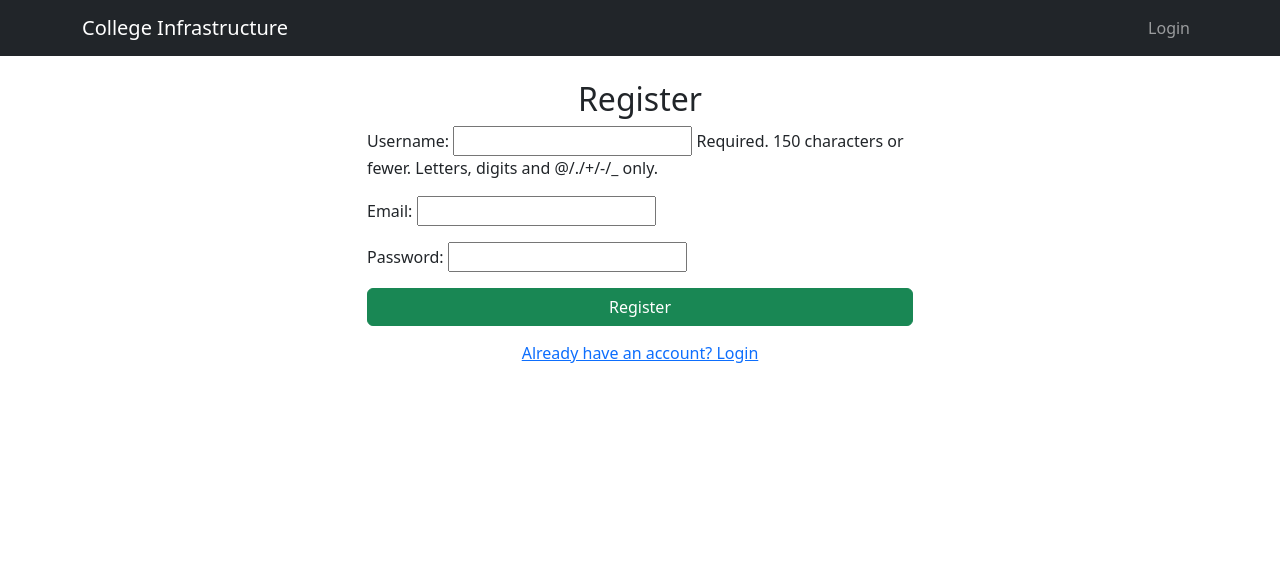
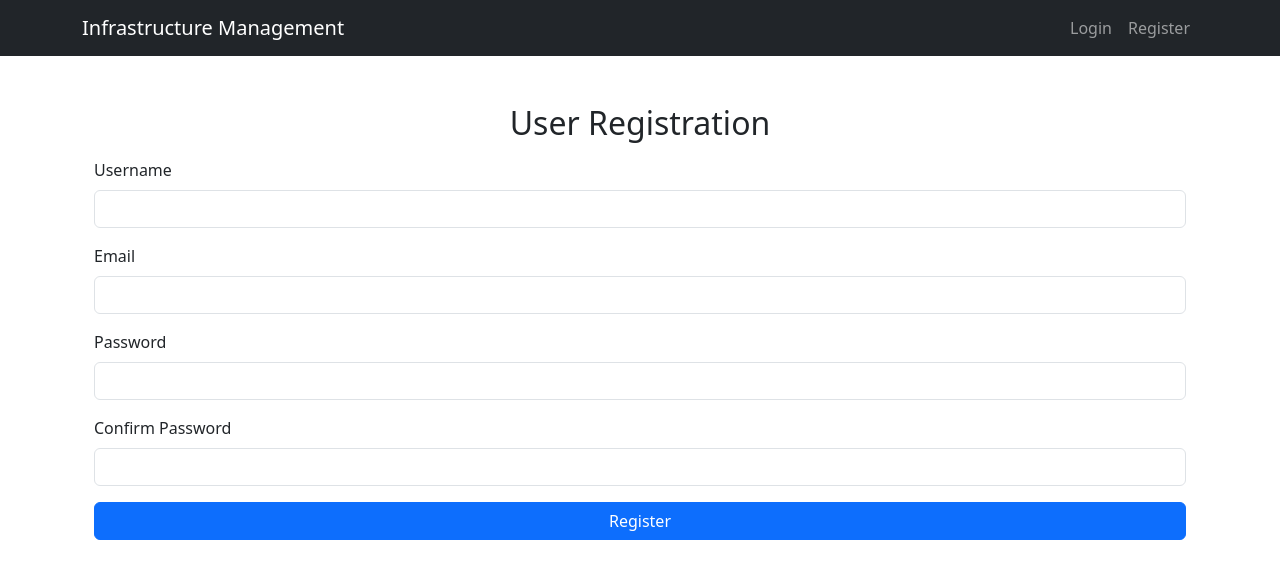
Before and after one commit to josephjmwaka/CoICT-Campus-Infra-management-System, a Django app: page /accounts/register/ in a window 1280 px wide. Shown: the top 579 px of the page. Run offline with Django 5.2, Linux system fonts and the light colour scheme.

Commit message:
Add user profile and edit profile, password functionalities

```diff
--- a/accounts/forms.py
+++ b/accounts/forms.py
@@ -2,14 +2,38 @@ from django import forms
 from django.contrib.auth.models import User
 
 class UserRegistrationForm(forms.ModelForm):
+    password = forms.CharField(widget=forms.PasswordInput, label="Password")
+    confirm_password = forms.CharField(widget=forms.PasswordInput, label="Confirm Password")
     email = forms.EmailField(required=True)
 
     class Meta:
         model = User
-        fields = ['username', 'email', 'password']
+        fields = ['username', 'email', 'password', 'confirm_password']
+
+    def clean(self):
+        cleaned_data = super().clean()
+        password = cleaned_data.get("password")
+        confirm_password = cleaned_data.get("confirm_password")
+
+        if password and confirm_password and password != confirm_password:
+            raise forms.ValidationError("Passwords do not match!")
+
+        return cleaned_data
 
     def clean_email(self):
         email = self.cleaned_data.get('email')
         if User.objects.filter(email=email).exists():
             raise forms.ValidationError("Email is already in use.")
         return email
+
+    def save(self, commit=True):
+        user = super().save(commit=False)
+        user.set_password(self.cleaned_data["password"])  # Hash password
+        if commit:
+            user.save()
+        return user
+
+class UserProfileForm(forms.ModelForm):
+    class Meta:
+        model = User
+        fields = ['username', 'email', 'first_name', 'last_name']
--- a/accounts/templates/accounts/register.html
+++ b/accounts/templates/accounts/register.html
@@ -1,15 +1,46 @@
 {% extends 'base.html' %}
 {% block title %}Register{% endblock %}
 {% block content %}
-<div class="row justify-content-center">
-    <div class="col-md-6">
-        <h2 class="text-center">Register</h2>
-        <form method="post">
-            {% csrf_token %}
-            {{ form.as_p }}
-            <button type="submit" class="btn btn-success w-100">Register</button>
-            <a href="{% url 'login' %}" class="btn btn-link d-block text-center mt-2">Already have an account? Login</a>
-        </form>
-    </div>
+<div class="container mt-5">
+    <h2 class="text-center">User Registration</h2>
+
+    <form method="post" class="mt-3">
+        {% csrf_token %}
+
+        {% if form.errors %}
+            <div class="alert alert-danger">
+                <strong>Error!</strong> Please fix the following issues:
+                <ul>
+                    {% for field, errors in form.errors.items %}
+                        {% for error in errors %}
+                            <li>{{ field|capfirst }}: {{ error }}</li>
+                        {% endfor %}
+                    {% endfor %}
+                </ul>
+            </div>
+        {% endif %}
+
+        <div class="mb-3">
+            <label class="form-label">Username</label>
+            <input type="text" class="form-control" name="username" required>
+        </div>
+
+        <div class="mb-3">
+            <label class="form-label">Email</label>
+            <input type="email" class="form-control" name="email" required>
+        </div>
+
+        <div class="mb-3">
+            <label class="form-label">Password</label>
+            <input type="password" class="form-control" name="password" required>
+        </div>
+
+        <div class="mb-3">
+            <label class="form-label">Confirm Password</label>
+            <input type="password" class="form-control" name="confirm_password" required>
+        </div>
+
+        <button type="submit" class="btn btn-primary w-100">Register</button>
+    </form>
 </div>
 {% endblock %}
--- a/accounts/urls.py
+++ b/accounts/urls.py
@@ -1,8 +1,11 @@
 from django.urls import path
-from .views import login_view, logout_view, register_view
+from .views import login_view, logout_view, register_view, profile, change_password, edit_profile
 
 urlpatterns = [
     path('login/', login_view, name='login'),
     path('logout/', logout_view, name='logout'),
     path('register/', register_view, name='register'),
+    path("profile/", profile, name="profile"),
+    path("change-password/", change_password, name="change_password"),
+    path("profile/edit/", edit_profile, name="edit_profile"),
 ]
--- a/accounts/views.py
+++ b/accounts/views.py
@@ -1,7 +1,10 @@
 from django.shortcuts import render, redirect
 from django.contrib.auth import authenticate, login, logout
 from django.contrib import messages
-from .forms import UserRegistrationForm
+from .forms import UserRegistrationForm, UserProfileForm
+from django.contrib.auth.decorators import login_required
+from django.contrib.auth.forms import PasswordChangeForm
+from django.contrib.auth import update_session_auth_hash
 
 def login_view(request):
     if request.method == 'POST':
@@ -21,7 +24,7 @@ def logout_view(request):
 
 def register_view(request):
     if request.method == 'POST':
-        form = UserRegistrationForm(request.POST, request.FILES)
+        form = UserRegistrationForm(request.POST)
         if form.is_valid():
             form.save()
             messages.success(request, 'Account created! You can now log in.')
@@ -29,3 +32,35 @@ def register_view(request):
     else:
         form = UserRegistrationForm()
     return render(request, 'accounts/register.html', {'form': form})
+
+@login_required
+def profile(request):
+    return render(request, "accounts/profile.html")
+
+@login_required
+def change_password(request):
+    if request.method == "POST":
+        form = PasswordChangeForm(user=request.user, data=request.POST)
+        if form.is_valid():
+            form.save()
+            update_session_auth_hash(request, form.user)  # Prevent logout
+            messages.success(request, "Password changed successfully!")
+            return redirect("profile")
+    else:
+        form = PasswordChangeForm(user=request.user)
+
+    return render(request, "accounts/change_password.html", {"form": form})
+
+@login_required
+def edit_profile(request):
+    """Allow users to edit their profile."""
+    if request.method == "POST":
+        form = UserProfileForm(request.POST, instance=request.user)
+        if form.is_valid():
+            form.save()
+            messages.success(request, "Profile updated successfully!")
+            return redirect("profile")
+    else:
+        form = UserProfileForm(instance=request.user)
+
+    return render(request, "accounts/edit_profile.html", {"form": form})
--- a/infrastructure/views.py
+++ b/infrastructure/views.py
@@ -25,7 +25,7 @@ def report_issue(request):
                 subject="Issue Report Submitted",
                 message=f"Dear {request.user.username},\n\nYour issue report has been successfully submitted. Our team will review it soon.",
                 from_email=os.getenv('MAIL_HOST_USER'),
-                recipient_list=[request.user.email],
+                recipient_list=[os.getenv('MAIL_HOST_USER')], #valid email just for testing should be [request.user.email]
                 fail_silently=False,
             )
             return redirect("home")  # Redirect to home page after submission
--- a/infrastructure_management/settings.py
+++ b/infrastructure_management/settings.py
@@ -21,7 +21,7 @@ SESSION_EXPIRE_AT_BROWSER_CLOSE = True
 SESSION_SAVE_EVERY_REQUEST = True
 
 EMAIL_BACKEND = 'django.core.mail.backends.smtp.EmailBackend'
-EMAIL_HOST = os.getenv('MAIL_HOST')
+EMAIL_HOST = "smtp.gmail.com"
 EMAIL_PORT = os.getenv('MAIL_PORT')
 EMAIL_USE_TLS = True
 EMAIL_HOST_USER = os.getenv('MAIL_HOST_USER')
--- a/templates/base.html
+++ b/templates/base.html
@@ -10,7 +10,7 @@
 <body>
     <nav class="navbar navbar-expand-lg navbar-dark bg-dark">
     <div class="container">
-            <a class="navbar-brand" href="{% url 'home' %}">College Infrastructure</a>
+        <a class="navbar-brand" href="{% url 'home' %}">Infrastructure Management</a>
         <button class="navbar-toggler" type="button" data-bs-toggle="collapse" data-bs-target="#navbarNav">
             <span class="navbar-toggler-icon"></span>
         </button>
@@ -18,17 +18,24 @@
             <ul class="navbar-nav ms-auto">
                 {% if user.is_authenticated %}
                     <li class="nav-item">
-                            <a class="nav-link" href="{% url 'logout' %}">Logout</a>
+                        <a class="nav-link" href="{% url 'profile' %}">Profile</a>
+                    </li>
+                    <li class="nav-item">
+                        <a class="nav-link text-danger" href="{% url 'logout' %}">Logout</a>
                     </li>
                 {% else %}
                     <li class="nav-item">
                         <a class="nav-link" href="{% url 'login' %}">Login</a>
+                    </li>
+                    <li class="nav-item">
+                        <a class="nav-link" href="{% url 'register' %}">Register</a>
                     </li>
                 {% endif %}
             </ul>
         </div>
     </div>
 </nav>
+
 
     <div class="container mt-4">
         {% block content %}{% endblock %}
```
Also changed, not shown: accounts/templates/accounts/change_password.html (added, +26 -0 lines), accounts/templates/accounts/edit_profile.html (added, +24 -0 lines), accounts/templates/accounts/profile.html (added, +16 -0 lines). Lines whose indentation alone changed are shown as unchanged.
